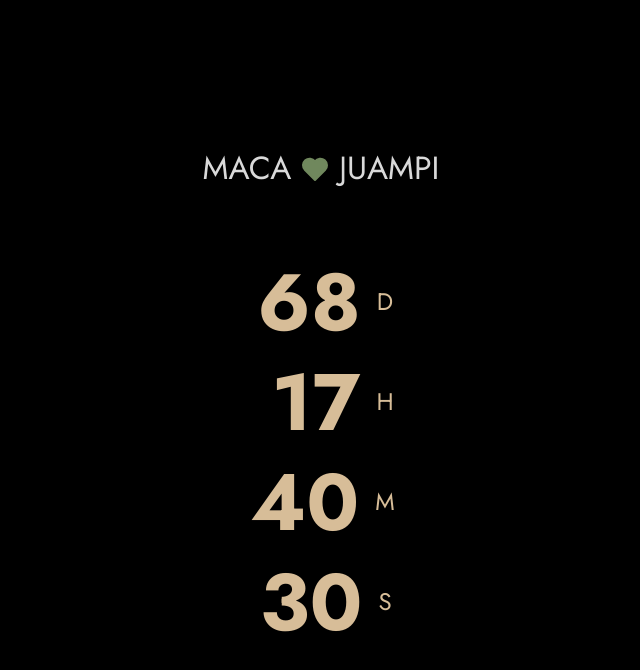
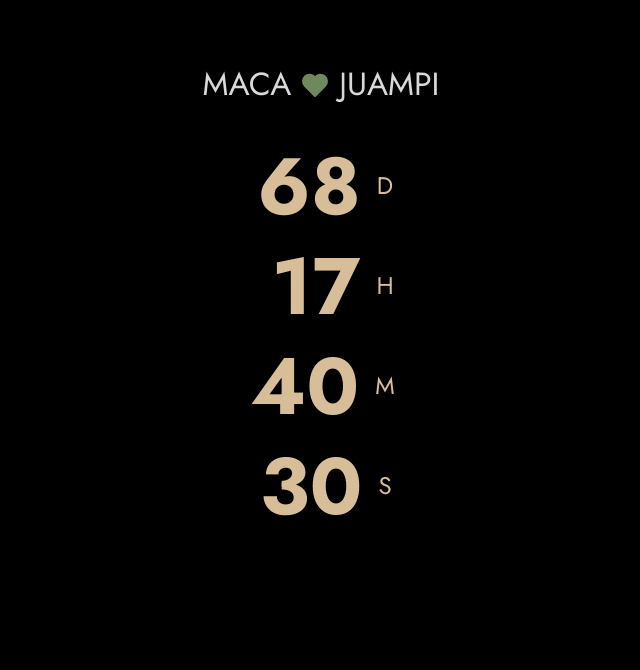
Before and after one commit to juanpjacob/marriage-web, a React (Vite) app: page / in a window 1280 px wide. Shown: the top 670 px of the page, without its empty margins (319-959 px from the left). Built offline with nearby package versions, Linux system fonts and the light colour scheme.

Commit message:
fix: home styles

```diff
--- a/src/styles/countRow.module.css
+++ b/src/styles/countRow.module.css
@@ -2,10 +2,6 @@
   display: flex;
   align-items: center;
   color: var(--color-beige-1);
-}
-
-.countRow:first-of-type {
-  margin-top: 4rem;
 }
 
 .countNumber {
--- a/src/styles/home.module.css
+++ b/src/styles/home.module.css
@@ -4,6 +4,5 @@
   display: flex;
   flex-direction: column;
   align-items: center;
-  justify-content: center;
   min-height: 100vh;
 }
--- a/src/styles/title.module.css
+++ b/src/styles/title.module.css
@@ -2,6 +2,7 @@
   display: flex;
   align-items: center;
   color: var(--color-grey-1);
+  margin: 4rem 0 2rem;
 }
 
 .name {
```
